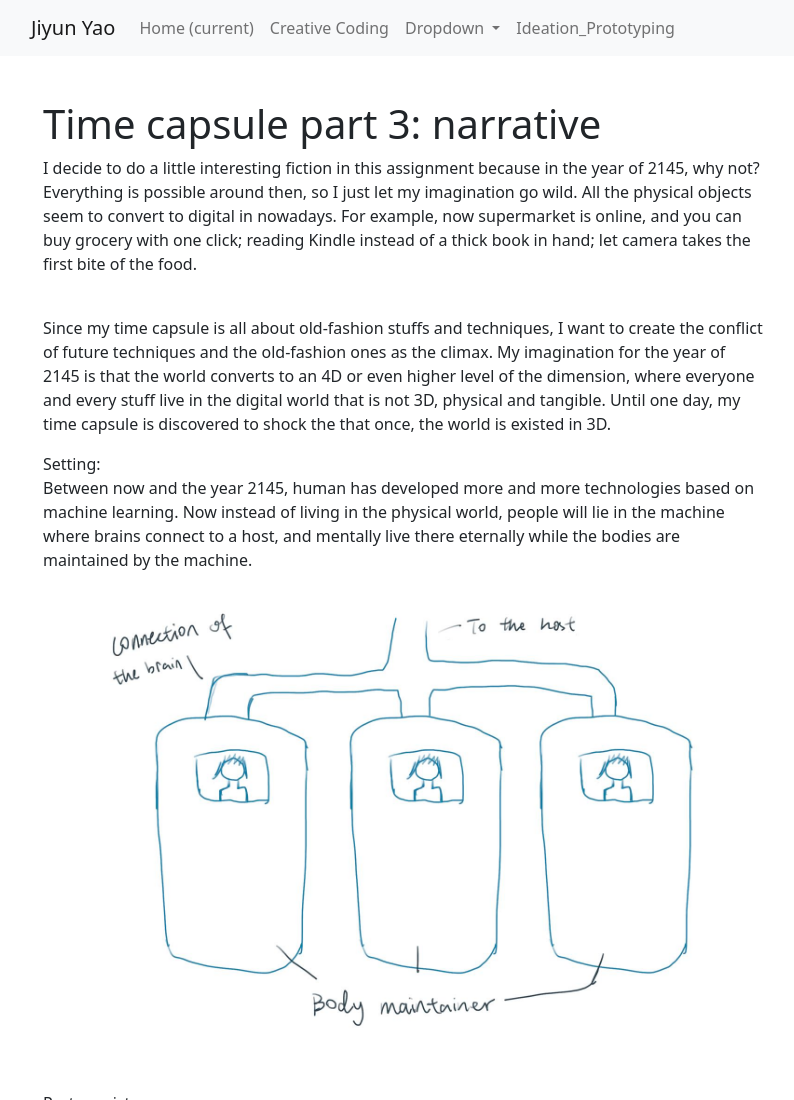
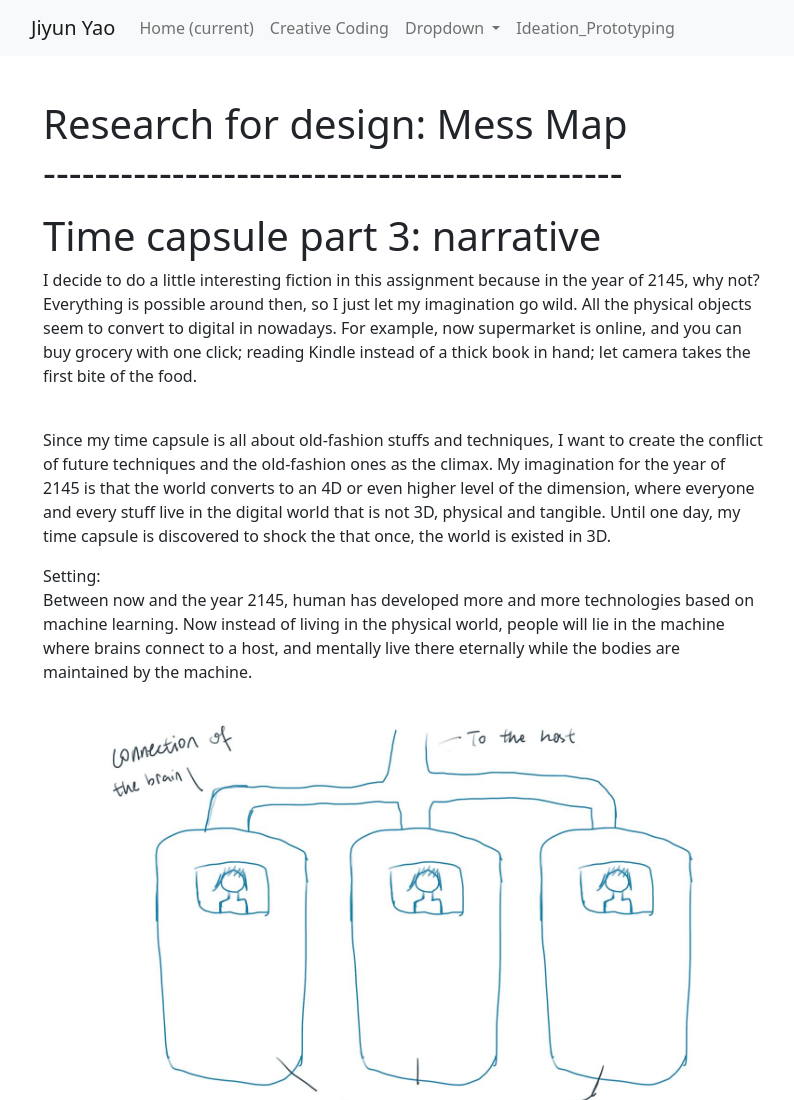
Before and after one commit to jby5122/jy_personal_website, a website: page ideationprototyping.html in a window 1280 px wide. Shown: the top 1100 px of the page, without its empty margins (51-845 px from the left). Drawn offline with nearby package versions, Linux system fonts and the light colour scheme; files whose address does not match are found by name.

Commit message:
idresearch1

```diff
--- a/ideationprototyping.html
+++ b/ideationprototyping.html
@@ -50,6 +50,9 @@
             <div class="row row-content align-items-center">
                 <div class="col-8 col-sm-8">
 
+                    <h1>Research for design: Mess Map</hi>
+
+                    <p>---------------------------------------------</p>
                     <h1>Time capsule part 3: narrative</h1>
                     <p>I decide to do a little interesting fiction in this assignment because in the year of 2145, why not? Everything is possible around then, so I just let my imagination go wild. All the physical objects seem to convert to digital in nowadays. For example, now supermarket is online, and you can buy grocery with one click; reading Kindle instead of a thick book in hand; let camera takes the first bite of the food. </p>
                     <br>
```
